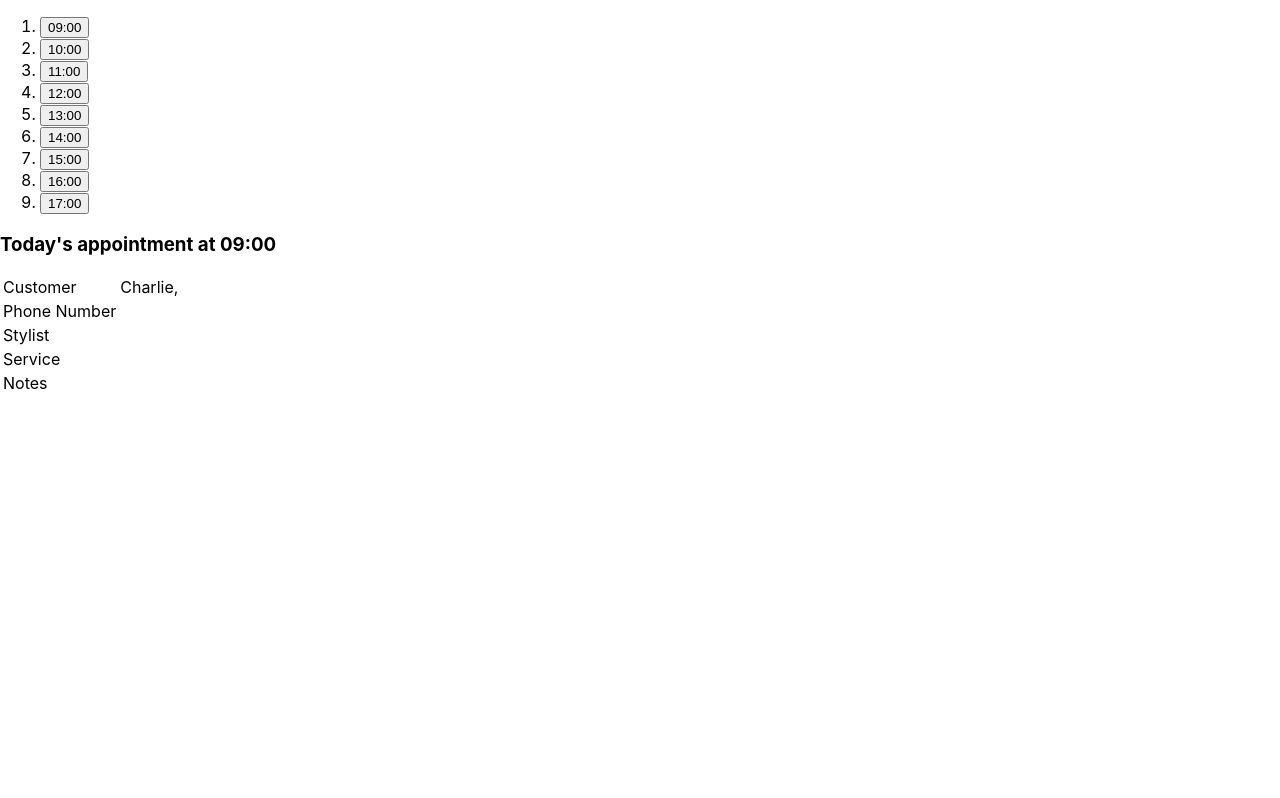
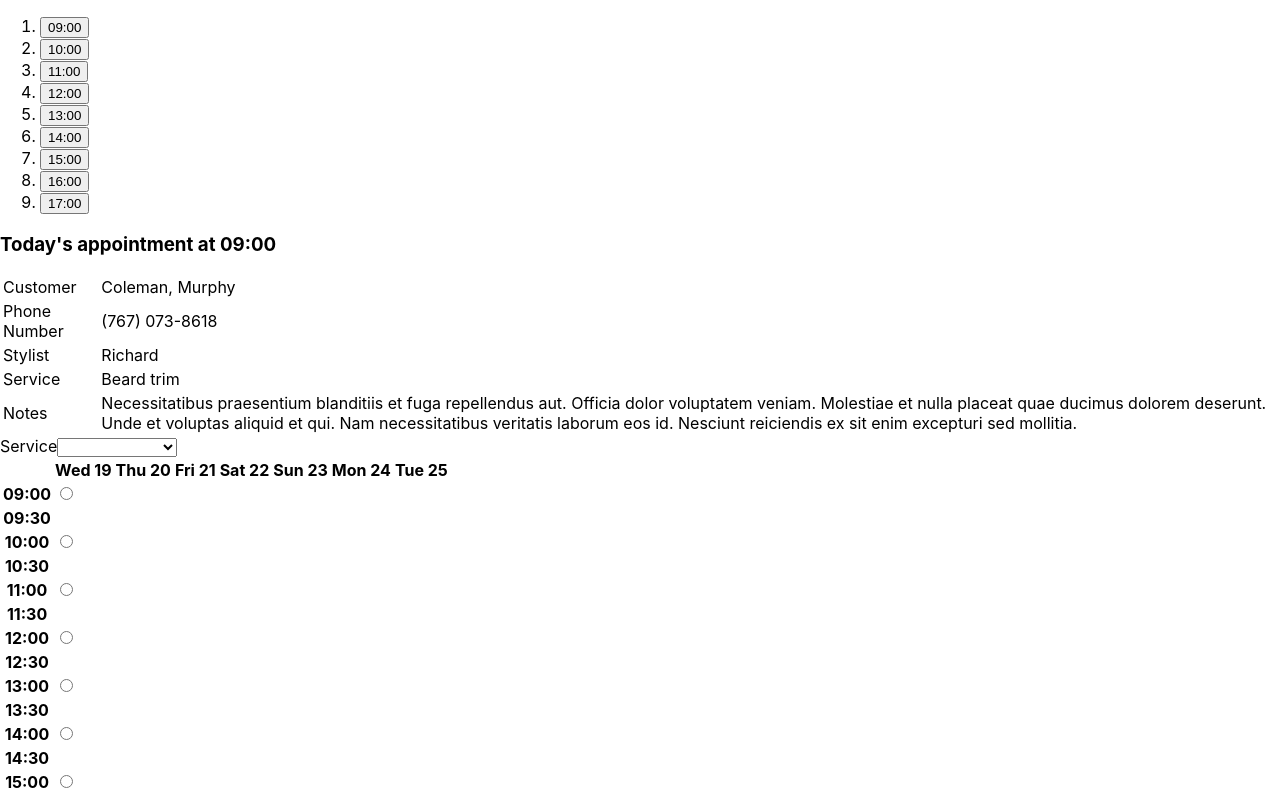
Before and after one commit to BuiKiem/react-test-driven-appoinments, a React (Create React App) app: page / in a window 1280 px wide. Shown: the top 798 px of the page. Built offline with nearby package versions, Linux system fonts and the light colour scheme.

Commit message:
Manually testing 'AppointmentForm'

```diff
--- a/src/index.js
+++ b/src/index.js
@@ -6,8 +6,12 @@ import "./index.css";
 import { AppointmentsDayView } from "./components/AppointmentsDayView";
 
 import { sampleAppointments } from "./sampleData";
+import { AppointmentForm } from "./components/AppointmentForm";
 
 ReactDOM.render(
-  <AppointmentsDayView appointments={sampleAppointments} />,
+  <div>
+    <AppointmentsDayView appointments={sampleAppointments} />
+    <AppointmentForm availableTimeSlots={sampleAppointments} />
+  </div>,
   document.getElementById("root"),
 );
--- a/src/sampleData.js
+++ b/src/sampleData.js
@@ -1,15 +1,50 @@
+import { name, phone, lorem } from "faker";
+
+Array.prototype.unique = function() {
+  return this.filter(function(value, index, self) {
+    return self.indexOf(value) === index;
+  });
+};
+
+Array.prototype.pickRandom = function() {
+  return this[Math.floor(Math.random() * this.length)];
+};
+
 const today = new Date();
+const at = hours => today.setHours(hours, 0, 0, 0);
 
-const at = hours => today.setHours(hours, 0);
+const stylists = [0, 1, 2, 3, 4, 5, 6].map(() => name.firstName()).unique();
+
+const services = [
+  "Cut",
+  "Blow-dry",
+  "Cut & color",
+  "Beard trim",
+  "Cut & beard trim",
+  "Extensions",
+];
+
+const generateFakeCustomer = () => ({
+  firstName: name.firstName(),
+  lastName: name.lastName(),
+  phoneNumber: phone.phoneNumberFormat(1),
+});
+
+const generateFakeAppointment = () => ({
+  customer: generateFakeCustomer(),
+  stylist: stylists.pickRandom(),
+  service: services.pickRandom(),
+  notes: lorem.paragraph(),
+});
 
 export const sampleAppointments = [
-  { startsAt: at(9), customer: { firstName: "Charlie" } },
-  { startsAt: at(10), customer: { firstName: "Frankie" } },
-  { startsAt: at(11), customer: { firstName: "Casey" } },
-  { startsAt: at(12), customer: { firstName: "Ashley" } },
-  { startsAt: at(13), customer: { firstName: "Jordan" } },
-  { startsAt: at(14), customer: { firstName: "Jay" } },
-  { startsAt: at(15), customer: { firstName: "Alex" } },
-  { startsAt: at(16), customer: { firstName: "Jules" } },
-  { startsAt: at(17), customer: { firstName: "Stevie" } },
+  { startsAt: at(9), ...generateFakeAppointment() },
+  { startsAt: at(10), ...generateFakeAppointment() },
+  { startsAt: at(11), ...generateFakeAppointment() },
+  { startsAt: at(12), ...generateFakeAppointment() },
+  { startsAt: at(13), ...generateFakeAppointment() },
+  { startsAt: at(14), ...generateFakeAppointment() },
+  { startsAt: at(15), ...generateFakeAppointment() },
+  { startsAt: at(16), ...generateFakeAppointment() },
+  { startsAt: at(17), ...generateFakeAppointment() },
 ];
```
